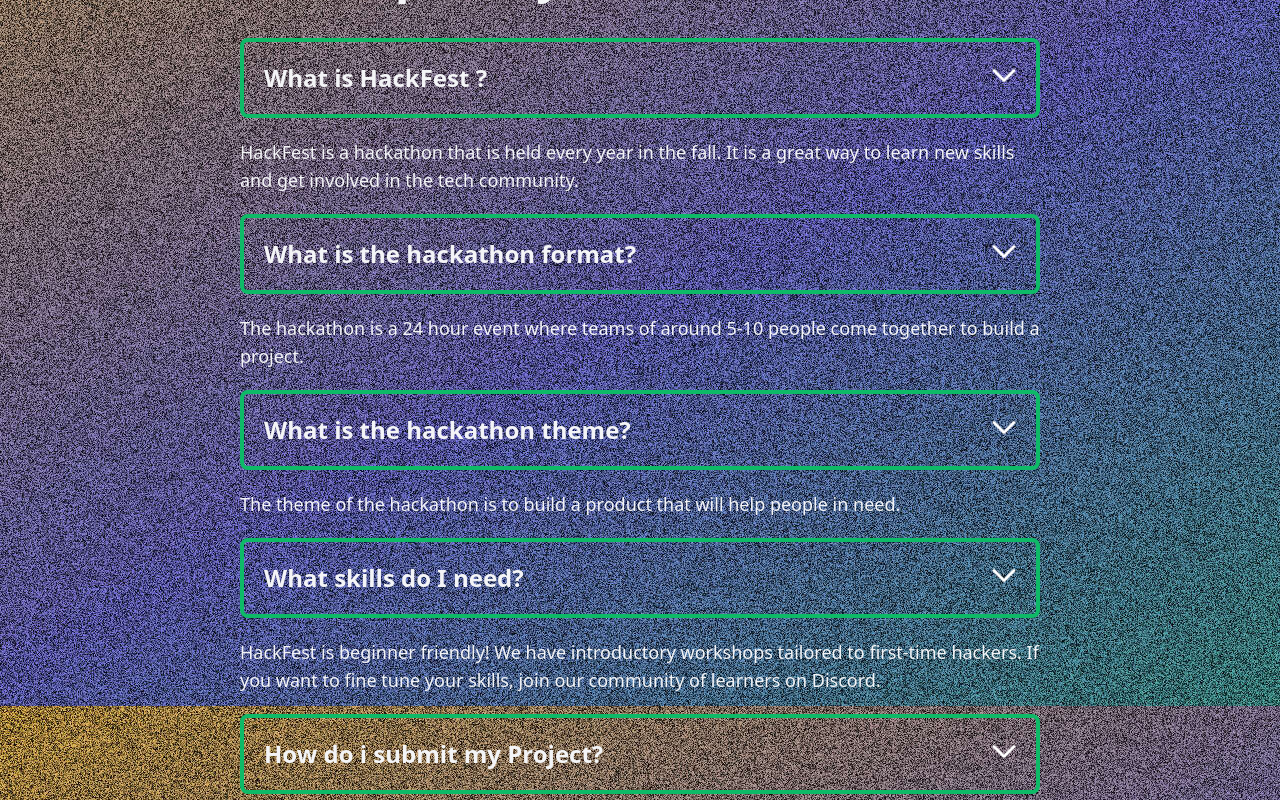
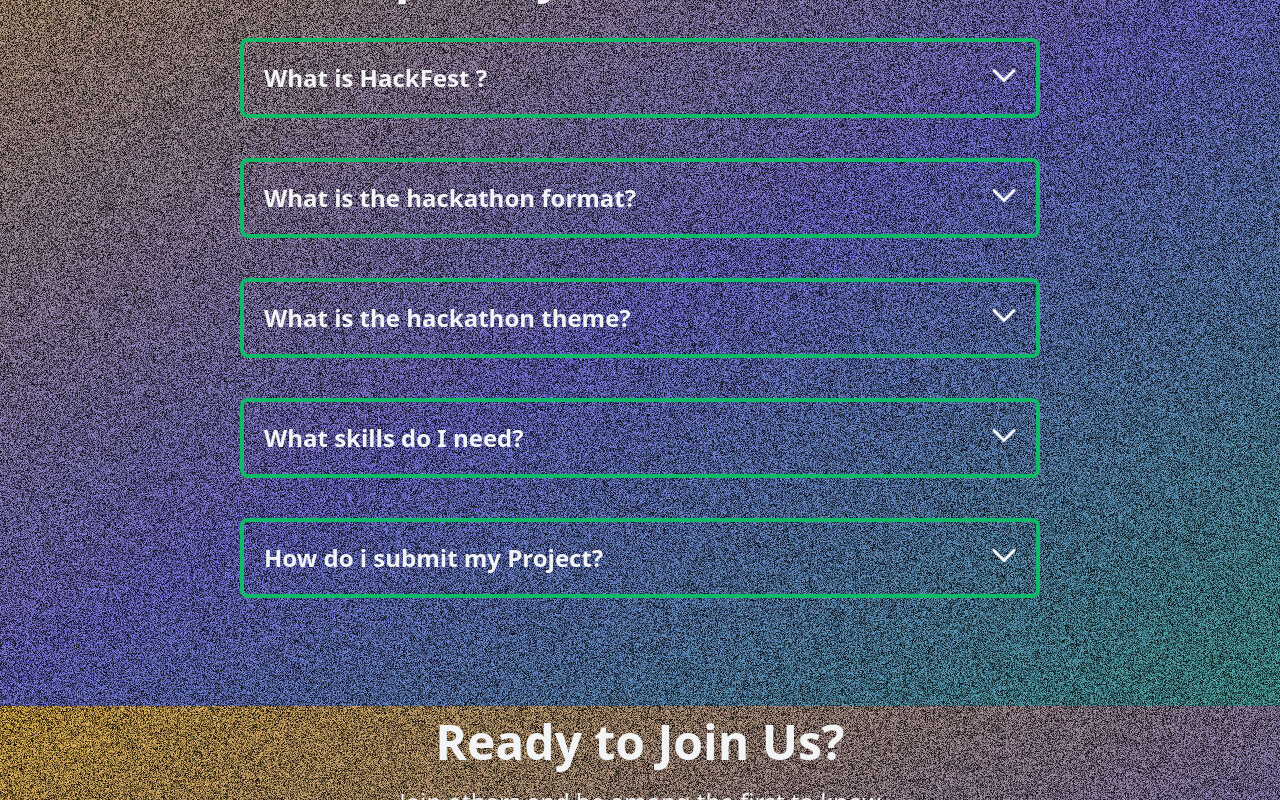
Before and after one commit to GenZtechies/gzt-hackfest, a Next.js app: page / in a window 1280 px wide. Shown: the part 2620-3420 px from the top of the page. Built offline with nearby package versions, Linux system fonts and the light colour scheme.

Commit message:
feat: added accordion and prettier

```diff
--- a/package.json
+++ b/package.json
@@ -14,6 +14,7 @@
         "axios": "^0.26.0",
         "next": "12.1.0",
         "react": "17.0.2",
+        "react-accessible-accordion": "^5.0.0",
         "react-dom": "17.0.2",
         "react-reveal": "^1.2.2"
     },
@@ -26,6 +27,7 @@
         "eslint-config-next": "12.1.0",
         "postcss": "^8.4.12",
         "postcss-preset-env": "^7.4.2",
+        "prettier": "2.6.2",
         "tailwindcss": "^3.0.23",
         "typescript": "4.6.2"
     }
--- a/pages/index.tsx
+++ b/pages/index.tsx
@@ -3,6 +3,8 @@
 import Zoom from "react-reveal/Zoom";
 
 import type { NextPage } from "next";
+
+import { Accordion, AccordionItem, AccordionItemHeading, AccordionItemButton, AccordionItemPanel } from "react-accessible-accordion";
 
 import { Header } from "../components";
 
@@ -160,68 +162,90 @@
 
                 <section className="container flex flex-col items-center mx-auto p-10">
                     <h3 className="text-5xl font-bold py-5 text-center text-gray-100">Frequently Asked Questions</h3>
-                    <div className="flex flex-col items-center">
-                        <div className="w-full md:w-2/3">
-                            <div className="flex items-center justify-between border-4 rounded-lg border-primary-green p-5 my-5">
+                    <Accordion className="w-full flex flex-col items-center" allowZeroExpanded={true}>
+                        <AccordionItem className="w-full md:w-2/3">
+                            <AccordionItemHeading className="w-full flex flex-row items-center justify-between border-4 rounded-lg border-primary-green p-5 my-5">
+                                <AccordionItemButton className="w-full inline-flex items-center justify-between">
                                     <h4 className="text-2xl font-bold text-gray-100">What is HackFest ?</h4>
                                     <span>
                                         <svg className="animate-bounce" width={24} height={14} viewBox="0 0 24 14" fill="none" xmlns="http://www.w3.org/2000/svg">
                                             <path d="M2 2L12 12L22 2" stroke="white" strokeWidth={3} strokeLinecap="round" strokeLinejoin="round" />
                                         </svg>
                                     </span>
-                            </div>
-                            <p className="text-lg text-gray-100">
-                                HackFest is a hackathon that is held every year in the fall. It is a great way to learn new skills and get involved in the tech community.
-                            </p>
-                        </div>
-                        <div className="w-full md:w-2/3">
-                            <div className="flex items-center justify-between border-4 rounded-lg border-primary-green p-5 my-5">
+                                </AccordionItemButton>
+                            </AccordionItemHeading>
+                            <AccordionItemPanel className="text-lg text-gray-100">
+                                <div>HackFest is a hackathon that is held every year in the fall. It is a great way to learn new skills and get involved in the tech community.</div>
+                            </AccordionItemPanel>
+                        </AccordionItem>
+
+                        <AccordionItem className="w-full md:w-2/3">
+                            <AccordionItemHeading className="w-full flex flex-row items-center justify-between border-4 rounded-lg border-primary-green p-5 my-5">
+                                <AccordionItemButton className="w-full inline-flex items-center justify-between">
                                     <h4 className="text-2xl font-bold text-gray-100">What is the hackathon format?</h4>
                                     <span>
                                         <svg className="animate-bounce" width={24} height={14} viewBox="0 0 24 14" fill="none" xmlns="http://www.w3.org/2000/svg">
                                             <path d="M2 2L12 12L22 2" stroke="white" strokeWidth={3} strokeLinecap="round" strokeLinejoin="round" />
                                         </svg>
                                     </span>
-                            </div>
-                            <p className="text-lg text-gray-100">The hackathon is a 24 hour event where teams of around 5-10 people come together to build a project.</p>
-                        </div>
-                        <div className="w-full md:w-2/3">
-                            <div className="flex items-center justify-between border-4 rounded-lg border-primary-green p-5 my-5">
+                                </AccordionItemButton>
+                            </AccordionItemHeading>
+                            <AccordionItemPanel className="text-lg text-gray-100">
+                                <div>The hackathon is a 24 hour event where teams of around 5-10 people come together to build a project.</div>
+                            </AccordionItemPanel>
+                        </AccordionItem>
+
+                        <AccordionItem className="w-full md:w-2/3">
+                            <AccordionItemHeading className="w-full flex flex-row items-center justify-between border-4 rounded-lg border-primary-green p-5 my-5">
+                                <AccordionItemButton className="w-full inline-flex items-center justify-between">
                                     <h4 className="text-2xl font-bold text-gray-100">What is the hackathon theme?</h4>
                                     <span>
                                         <svg className="animate-bounce" width={24} height={14} viewBox="0 0 24 14" fill="none" xmlns="http://www.w3.org/2000/svg">
                                             <path d="M2 2L12 12L22 2" stroke="white" strokeWidth={3} strokeLinecap="round" strokeLinejoin="round" />
                                         </svg>
                                     </span>
-                            </div>
-                            <p className="text-lg text-gray-100">The theme of the hackathon is to build a product that will help people in need.</p>
-                        </div>
-                        <div className="w-full md:w-2/3">
-                            <div className="flex items-center justify-between border-4 rounded-lg border-primary-green p-5 my-5">
+                                </AccordionItemButton>
+                            </AccordionItemHeading>
+                            <AccordionItemPanel className="text-lg text-gray-100">
+                                <div>The theme of the hackathon is to build a product that will help people in need.</div>
+                            </AccordionItemPanel>
+                        </AccordionItem>
+
+                        <AccordionItem className="w-full md:w-2/3">
+                            <AccordionItemHeading className="w-full flex flex-row items-center justify-between border-4 rounded-lg border-primary-green p-5 my-5">
+                                <AccordionItemButton className="w-full inline-flex items-center justify-between">
                                     <h4 className="text-2xl font-bold text-gray-100">What skills do I need?</h4>
                                     <span>
                                         <svg className="animate-bounce" width={24} height={14} viewBox="0 0 24 14" fill="none" xmlns="http://www.w3.org/2000/svg">
                                             <path d="M2 2L12 12L22 2" stroke="white" strokeWidth={3} strokeLinecap="round" strokeLinejoin="round" />
                                         </svg>
                                     </span>
+                                </AccordionItemButton>
+                            </AccordionItemHeading>
+                            <AccordionItemPanel className="text-lg text-gray-100">
+                                <div>
+                                    HackFest is beginner friendly! We have introductory workshops tailored to first-time hackers. If you want to fine tune your skills, join our community of learners
+                                    on Discord.
                                 </div>
-                            <p className="text-lg text-gray-100">
-                                HackFest is beginner friendly! We have introductory workshops tailored to first-time hackers. If you want to fine tune your skills, join our community of learners on
-                                Discord.
-                            </p>
-                        </div>
-                        <div className="w-full md:w-2/3">
-                            <div className="flex items-center justify-between border-4 rounded-lg border-primary-green p-5 my-5">
+                            </AccordionItemPanel>
+                        </AccordionItem>
+
+                        <AccordionItem className="w-full md:w-2/3">
+                            <AccordionItemHeading className="w-full flex flex-row items-center justify-between border-4 rounded-lg border-primary-green p-5 my-5">
+                                <AccordionItemButton className="w-full inline-flex items-center justify-between">
                                     <h4 className="text-2xl font-bold text-gray-100">How do i submit my Project?</h4>
                                     <span>
                                         <svg className="animate-bounce" width={24} height={14} viewBox="0 0 24 14" fill="none" xmlns="http://www.w3.org/2000/svg">
                                             <path d="M2 2L12 12L22 2" stroke="white" strokeWidth={3} strokeLinecap="round" strokeLinejoin="round" />
                                         </svg>
                                     </span>
-                            </div>
-                            <p className="text-lg text-gray-100">Lorem ipsum dolor sit amet consectetur adipisicing elit.</p>
-                        </div>
-                    </div>
+                                </AccordionItemButton>
+                            </AccordionItemHeading>
+                            <AccordionItemPanel className="text-lg text-gray-100">
+                                <div>Lorem ipsum dolor sit amet consectetur adipisicing elit.</div>
+                            </AccordionItemPanel>
+                        </AccordionItem>
+                    </Accordion>
                 </section>
 
                 <section className="container flex flex-col items-center mx-auto p-10">
--- a/styles/globals.css
+++ b/styles/globals.css
@@ -3,7 +3,6 @@
 @tailwind components;
 @tailwind utilities;
 
-
-html{
+html {
     scroll-behavior: smooth;
 }
```
Also changed, not shown: public/assets/js/analytics.js (+5 -3 lines), tsconfig.json (+3 -13 lines), .eslintrc.json, vercel.json, 2 other files (tests, documents, lock files or other folders). Lines whose indentation alone changed are shown as unchanged.
